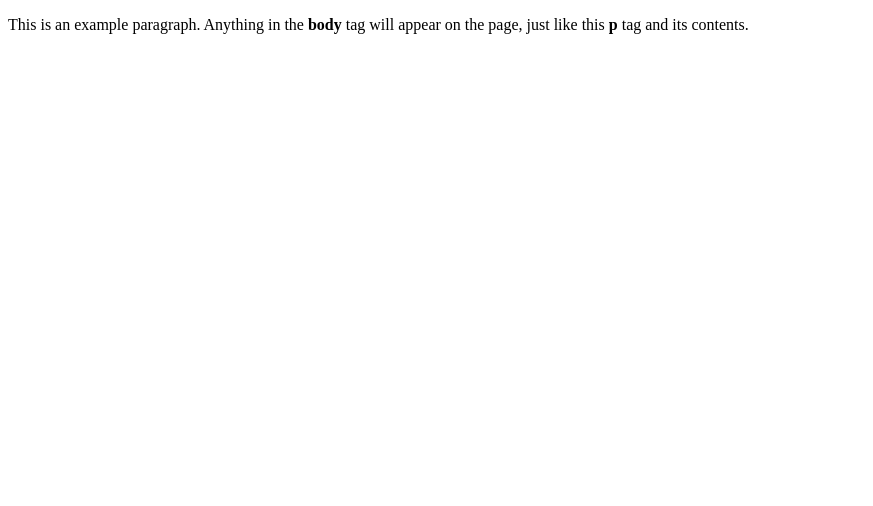
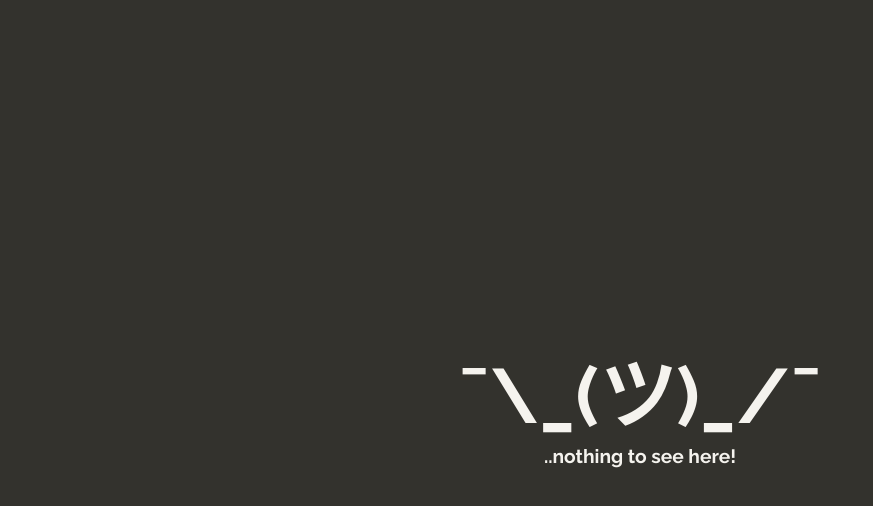
Before and after one commit to arjunroych/photogallery, a plain HTML site: page index.html in a window 1280 px wide. Shown: the whole page, without its empty margins (0-873 px from the left). Drawn offline with Linux system fonts and the light colour scheme.

Commit message:
¯\_(ツ)_/¯

```diff
--- a/index.html
+++ b/index.html
@@ -1,9 +1,54 @@
-<!doctype html>
-<html>
-  <head>
-    <title>This is the title of the webpage!</title>
-  </head>
-  <body>
-    <p>This is an example paragraph. Anything in the <strong>body</strong> tag will appear on the page, just like this <strong>p</strong> tag and its contents.</p>
-  </body>
+<!DOCTYPE html>
+<html lang="en">
+<head>
+<meta charset="UTF-8">
+<meta name="viewport" content="width=device-width, initial-scale=1.0">
+<title>¯\_(ツ)_/¯</title>
+<link href="https://fonts.googleapis.com/css2?family=Raleway:wght@700&display=swap" rel="stylesheet">
+<style>
+  html, body {
+    margin: 0;
+    padding: 0;
+    height: 100%;
+    width: 100%;
+    background-color: #33322d; /* dark grey with a hint of greenish brown */
+    display: flex;
+    align-items: center;
+    justify-content: center;
+  }
+
+  h1 {
+    font-family: 'Raleway', sans-serif;
+    font-weight: 700;
+    color: #f5f3ee; /* slightly off-white */
+    font-size: 6vw;
+    text-align: center;
+    margin: 0;
+    padding: 0 1rem;
+  }
+
+  p {
+    font-family: 'Raleway', sans-serif;
+    font-weight: 200;
+    color: #f5f3ee; /* slightly off-white */
+    font-size: 1.5vw;
+    text-align: center;
+    margin: 0;
+    padding: 0 1rem;
+  }
+
+  .container {
+  display: flex;
+  flex-direction: column;
+  align-items: center;
+  text-align: center;
+}
+</style>
+</head>
+<body>
+  <div class="container">
+    <h1>¯\_(ツ)_/¯</h1>
+    <p>..nothing to see here!</p>
+  </div>
+</body>
 </html>
```
